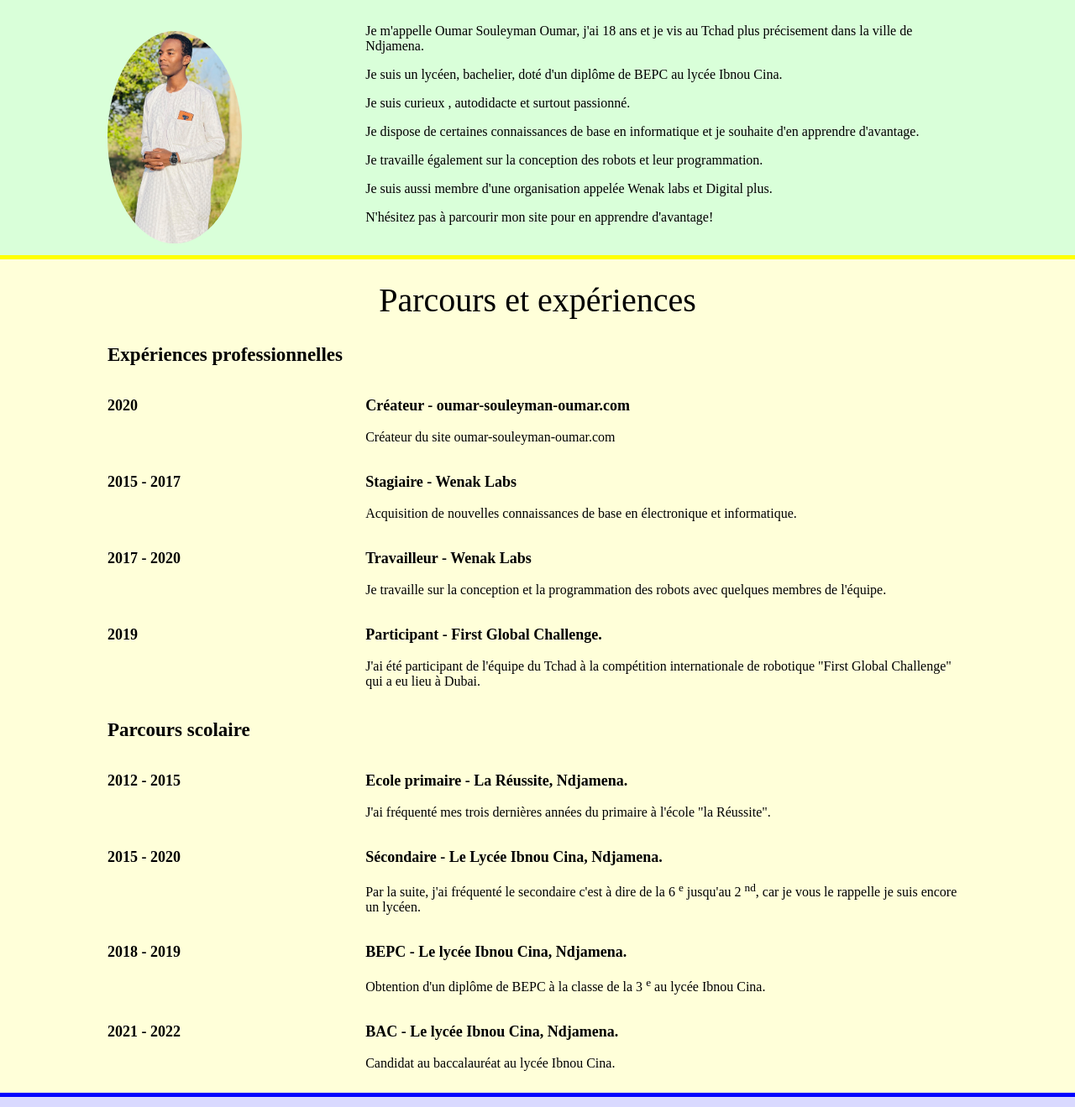
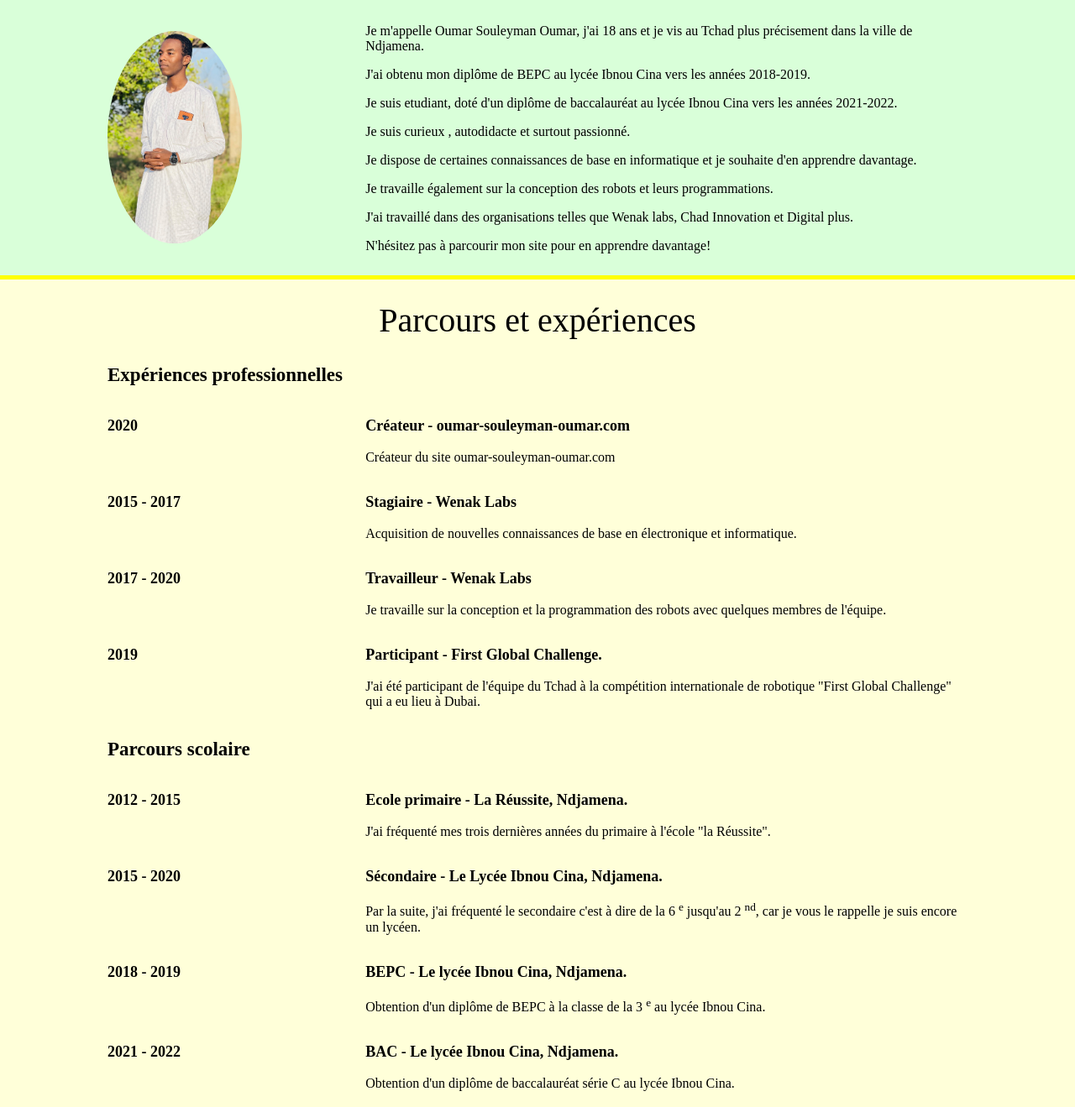
Before and after one commit to OumarGeek/oumargeek.github.io, a plain HTML site: page index.html in a window 1280 px wide. Shown: the part 348-1667 px from the top of the page at 84% size. Drawn offline with Linux system fonts and the light colour scheme.

Commit message:
Add files via upload

```diff
--- a/index.html
+++ b/index.html
@@ -51,12 +51,13 @@
                         <p>Je m'appelle Oumar Souleyman Oumar, j'ai 18 ans et je vis au Tchad plus précisement dans la ville
                             de Ndjamena.
                         </p>
-                        <p>Je suis un lycéen, bachelier, doté d'un diplôme de BEPC au lycée Ibnou Cina.</p>
+                        <p>J'ai obtenu mon diplôme de BEPC au lycée Ibnou Cina vers les années 2018-2019.</p>
+                        <p>Je suis etudiant, doté d'un diplôme de baccalauréat au lycée Ibnou Cina vers les années 2021-2022.</p>
                         <p>Je suis curieux , autodidacte et surtout passionné.</p>
-                        <p>Je dispose de certaines connaissances de base en informatique et je souhaite d'en apprendre d'avantage.</p>
-                        <p>Je travaille également sur la conception des robots et leur programmation.</p>
-                        <p>Je suis aussi membre d'une organisation appelée Wenak labs et Digital plus.</p>
-                        <p>N'hésitez pas à parcourir mon site pour en apprendre d'avantage!</p>
+                        <p>Je dispose de certaines connaissances de base en informatique et je souhaite d'en apprendre davantage.</p>
+                        <p>Je travaille également sur la conception des robots et leurs programmations.</p>
+                        <p>J'ai travaillé dans des organisations telles que Wenak labs, Chad Innovation et Digital plus.</p>
+                        <p>N'hésitez pas à parcourir mon site pour en apprendre davantage!</p>
                     </div>
                 </div>
             </div>
@@ -139,7 +140,7 @@
                     </div>
                     <div class="right">
                         <h3>BAC - Le lycée Ibnou Cina, Ndjamena.</h3>
-                        <p>Candidat au baccalauréat au lycée Ibnou Cina.</p>
+                        <p>Obtention d'un diplôme de baccalauréat série C au lycée Ibnou Cina.</p>
                     </div>
                 </div>
             </div>
```
